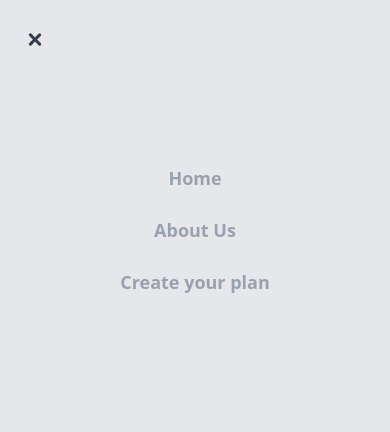
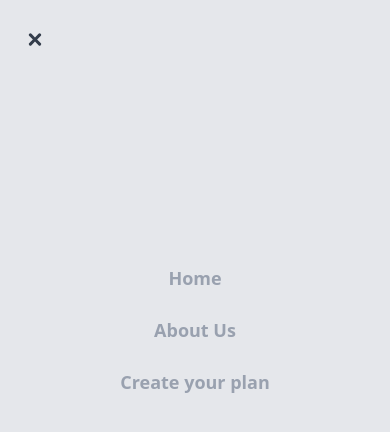
Before and after one commit to ItaloDev-Marcelo/Coffee-Roaster-V2, a React (Vite) app: page / in a window 390 px wide. Both pictures are taken after a click on the button 362 px from the left and 40 px from the top of the page. Shown: the top 432 px of the page. Built offline with nearby package versions, Linux system fonts and the light colour scheme.

Commit message:
style: add more style on NavBar component

```diff
--- a/src/components/Nav/NavBar.tsx
+++ b/src/components/Nav/NavBar.tsx
@@ -4,17 +4,16 @@ import Logo from '../../assets/images/shared/desktop/logo.svg';
 import close from '../../assets/images/shared/mobile/icon-close.svg';
 import type { NavBarProps } from "../../types/Nav.type";
 
-const NavBar = ({handleNav, type}:NavBarProps ) => {
+const NavBar = ({handleNav, type}:NavBarProps) => {
   return (
-    <nav className='bg-gray-200  lg:bg-transparent w-full h-screen md:h-25 p-5 flex
-     fixed top-0 lg:relative flex-col items-start justify-start
-      lg:px-12 2xl:mt-3 2xl:px-12  md:flex-row md:justify-between md:items-center'>
+    <nav className='bg-gray-200  lg:bg-transparent w-full h-screen lg:h-25 p-5 flex
+     fixed top-0 lg:relative flex-col items-start justify-start lg:px-12 2xl:mt-3 2xl:px-12  lg:flex-row lg:justify-between lg:items-center'>
         <a href='#' className='hidden lg:flex '><img src={Logo} alt='logo' className='w-42.5 2xl:w-50 2xl:pl-3'/> </a>
 
        <div className='p-2'>
          <button onClick={handleNav} className='lg:hidden'><img src={close} alt='close' /></button>
          <ul  className='flex flex-col items-center  justify-center w-screen
-           mt-25 lg:mt-0  lg:w-90 2xl:w-110 px-2  md:flex-row md:items-center'>
+           mt-50 md:mt-25 lg:mt-0  lg:w-90 2xl:w-110 px-2  lg:flex-row md:items-center'>
             {
                LinkRoutes.map((link, index) => (
                  <NavLink key={index} name={link.name} path={link.path} handleNav={handleNav} type={type} />
```
